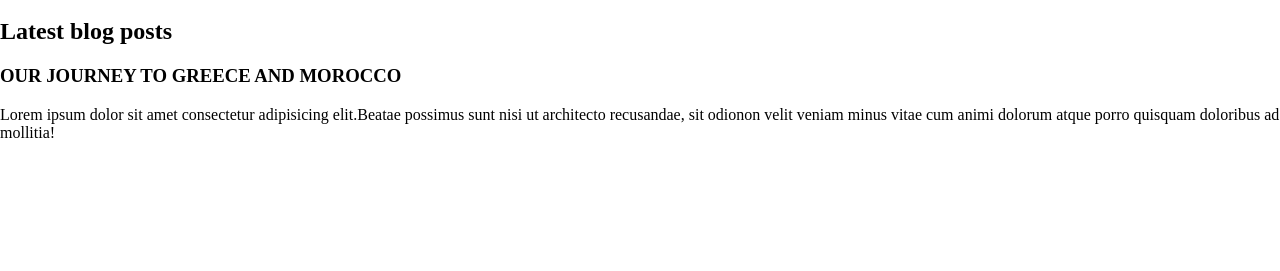
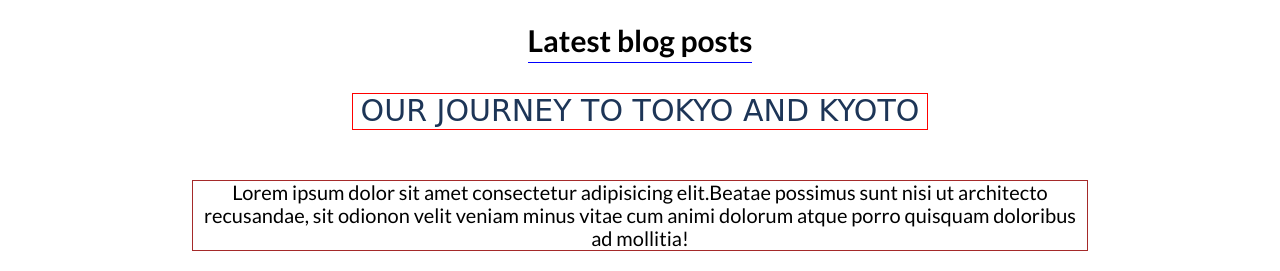
Before and after one commit to camercha/Treasurie, a plain HTML site: page index.html in a window 1280 px wide. Shown: the part 802-1073 px from the top of the page. Before the commit the page ends 960 px from the top, so only its background shows below. Drawn offline with Linux system fonts and the light colour scheme; a web font is replaced by a local one.

Commit message:
Added some more of the main content

```diff
--- a/css/style.css
+++ b/css/style.css
@@ -49,6 +49,42 @@ h1{
 
 }
 
+
+.mainhead{
+    display: flex;
+    flex-direction: column;
+    align-items: center;
+    text-align: center;
+}
+
+
+.mainhead h2{
+    font-family: 'Lato', sans-serif;
+    font-size: 30px;
+    margin-bottom: 0;
+    padding-bottom: 5px;
+    border-bottom: 1px solid blue;
+}
+
+
+.mainhead h3{
+    font-family: 'Sirin Stencil', cursive;
+    color:#1d3557;
+    font-weight: normal;
+    font-size: 30px;
+    border: 1px solid red;
+    width: 45%;
+
+
+}
+.mainhead p{
+    font-family: 'Lato', sans-serif;
+    border: brown 1px solid;
+    font-size: 20px;
+    width: 70%;
+
+}
+
 /* p br{
     display: none;
 } */
--- a/index.html
+++ b/index.html
@@ -9,6 +9,9 @@
     <link rel="stylesheet" href="css/style.css">
     <link rel="preconnect" href="https://fonts.gstatic.com">
     <link href="https://fonts.googleapis.com/css2?family=Sirin+Stencil&display=swap" rel="stylesheet">
+    <link rel="preconnect" href="https://fonts.gstatic.com">
+    <link href="https://fonts.googleapis.com/css2?family=Lato:ital,wght@0,400;0,700;1,400;1,700&display=swap"
+        rel="stylesheet">
 </head>
 
 <body>
@@ -25,7 +28,7 @@
     <main>
         <div class="mainhead">
             <h2>Latest blog posts</h2>
-            <h3>OUR JOURNEY TO GREECE AND MOROCCO</h3>
+            <h3>OUR JOURNEY TO TOKYO AND KYOTO</h3>
             <p>Lorem ipsum dolor sit amet consectetur adipisicing elit.Beatae possimus sunt nisi ut architecto
                 recusandae, sit odionon velit veniam minus vitae cum animi dolorum atque porro quisquam doloribus ad
                 mollitia!</p>
```
